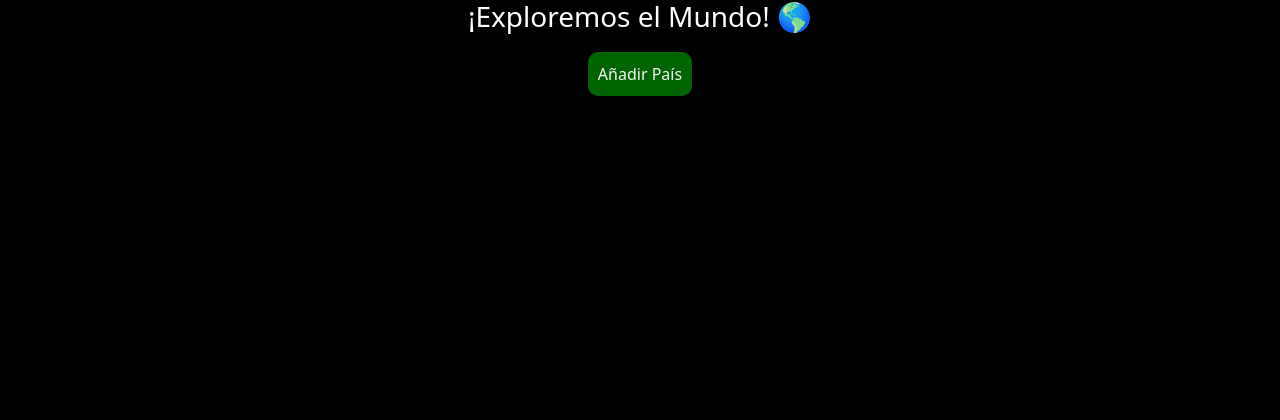
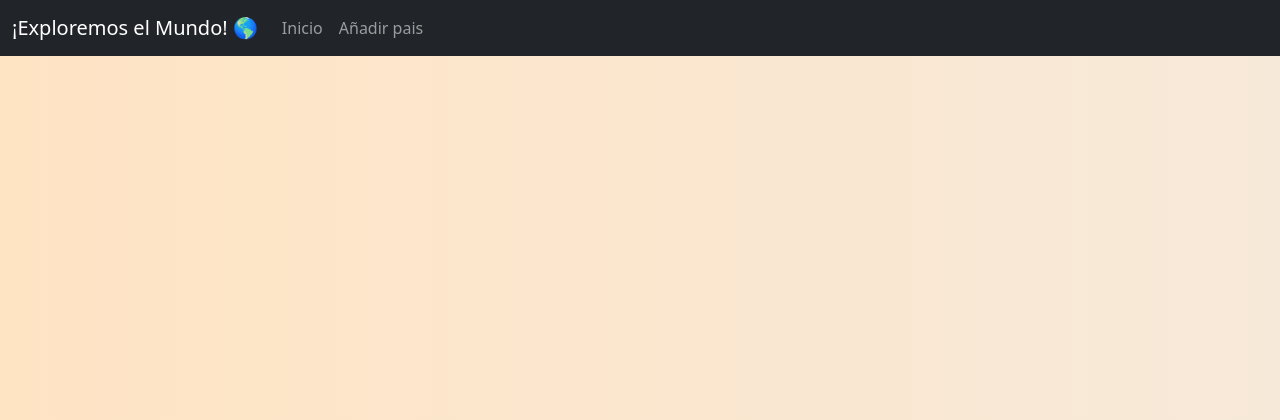
Before and after one commit to piniass/paises, a Flask app: page / in a window 1280 px wide. Shown: the top 420 px of the page. Run offline with Flask 3, Linux system fonts and the light colour scheme; data that the repository does not hold is empty.

Commit message:
estilos y plantilla maestra

```diff
--- a/templates/index.html
+++ b/templates/index.html
@@ -1,91 +1,5 @@
-<!DOCTYPE html>
-<html lang="es">
-
-<head>
-    <meta charset="UTF-8" />
-    <meta http-equiv="X-UA-Compatible" content="IE=edge" />
-    <meta name="viewport" content="width=device-width, initial-scale=1.0" />
-    <title>Paises</title>
-    <link href="https://cdn.jsdelivr.net/npm/bootstrap@5.3.2/dist/css/bootstrap.min.css" rel="stylesheet"
-        integrity="sha384-T3c6CoIi6uLrA9TneNEoa7RxnatzjcDSCmG1MXxSR1GAsXEV/Dwwykc2MPK8M2HN" crossorigin="anonymous">
-    <style>
-        body {
-            background-color: black;
-            display: flex;
-            flex-direction: column;
-        }
-
-        h3{
-            text-align: center;
-            color: white;
-        }
-
-        #container {
-            display: flex;
-            justify-content: center;
-            margin: 20px;
-            flex-wrap: wrap;
-        }
-
-        .card {
-            margin: 10px;
-            background-color: #e2e2e2;
-        }
-
-        .card img{
-            align-self: center;
-        }
-
-        .card-title, .card-text{
-            text-align: center;
-        }
-
-        #addDiv {
-            display: flex;
-            justify-content: center;
-        }
-
-        #add {
-            background-color: darkgreen;
-            color: whitesmoke;
-            text-decoration: none;
-            margin: 10px;
-            border-radius: 10px;
-            padding: 10px;
-        }
-
-        .detalles {
-            display: none;
-            position:fixed;
-            top: 50%;
-            left: 50%;
-            transform: translate(-50%, -50%);
-            z-index: 99;
-            background-color: #e2e2e2;
-            padding: 20px;
-        }
-
-        .card img,.dealles img{
-            width: 286.4px;
-            height: 190.45px;
-        }
-
-        .detalles .volver{
-            background-color: darkgreen;
-            color: whitesmoke;
-            text-decoration: none;
-            margin: 10px;
-            border-radius: 10px;
-            padding: 10px;
-        }
-    </style>
-</head>
-
-<body>
-    <h3>¡Exploremos el Mundo! 🌎 </h3>
-    <div id="addDiv">
-        <a href="/paises" id="add">Añadir País</a>
-    </div>
+{% extends 'maestra.html' %}
+{% block content %}
     <div id="container">
         {% for pais in pais %}
         <div class="card" style="width: 18rem;">
@@ -138,6 +52,6 @@
         });
 
     </script>
-</body>
 
-</html>
+
+{% endblock %}
--- /dev/null
+++ b/templates/maestra.html
@@ -0,0 +1,96 @@
+<!DOCTYPE html>
+<html lang="es">
+<head>
+    <meta charset="UTF-8">
+    <meta name="viewport" content="width=device-width, initial-scale=1.0">
+    <title>Document</title>
+    <link href="https://cdn.jsdelivr.net/npm/bootstrap@5.3.2/dist/css/bootstrap.min.css" rel="stylesheet"
+        integrity="sha384-T3c6CoIi6uLrA9TneNEoa7RxnatzjcDSCmG1MXxSR1GAsXEV/Dwwykc2MPK8M2HN" crossorigin="anonymous">
+
+    <style>
+        body {
+            background: linear-gradient(90deg, bisque, rgb(247, 233, 217));
+            display: flex;
+            flex-direction: column;
+        }
+
+        h3{
+            text-align: center;
+            color: black;
+        }
+
+        #container {
+            display: flex;
+            justify-content: center;
+            margin: 20px;
+            flex-wrap: wrap;
+        }
+
+        .card {
+            margin: 10px;
+            background-color: #e2e2e2;
+        }
+
+        .card img{
+            align-self: center;
+        }
+
+        .card-title, .card-text{
+            text-align: center;
+        }
+
+        #addDiv {
+            display: flex;
+            justify-content: center;
+        }
+
+        #add {
+            background-color: darkgreen;
+            color: whitesmoke;
+            text-decoration: none;
+            margin: 10px;
+            border-radius: 10px;
+            padding: 10px;
+        }
+
+        .detalles {
+            display: none;
+            position:fixed;
+            top: 50%;
+            left: 50%;
+            transform: translate(-50%, -50%);
+            z-index: 99;
+            background-color: #e2e2e2;
+            padding: 20px;
+        }
+
+        .card img,.dealles img{
+            width: 286.4px;
+            height: 190.45px;
+        }
+
+        .detalles .volver{
+            background-color: darkgreen;
+            color: whitesmoke;
+            text-decoration: none;
+            margin: 10px;
+            border-radius: 10px;
+            padding: 10px;
+        }
+    </style>
+</head>
+<body>
+    <nav class="navbar navbar-expand-lg navbar-dark bg-dark">
+        <div class="container-fluid">
+          <a class="navbar-brand" href="#">¡Exploremos el Mundo! 🌎</a>
+          <div class="collapse navbar-collapse" id="navbarNavAltMarkup">
+            <div class="navbar-nav">
+              <a class="nav-link" href="/">Inicio</a>
+              <a class="nav-link" href="/paises">Añadir pais</a>
+            </div>
+          </div>
+        </div>
+      </nav>
+    {% block content %} {% endblock %}
+</body>
+</html>
```
Also changed, not shown: templates/add.html (+5 -6 lines).
